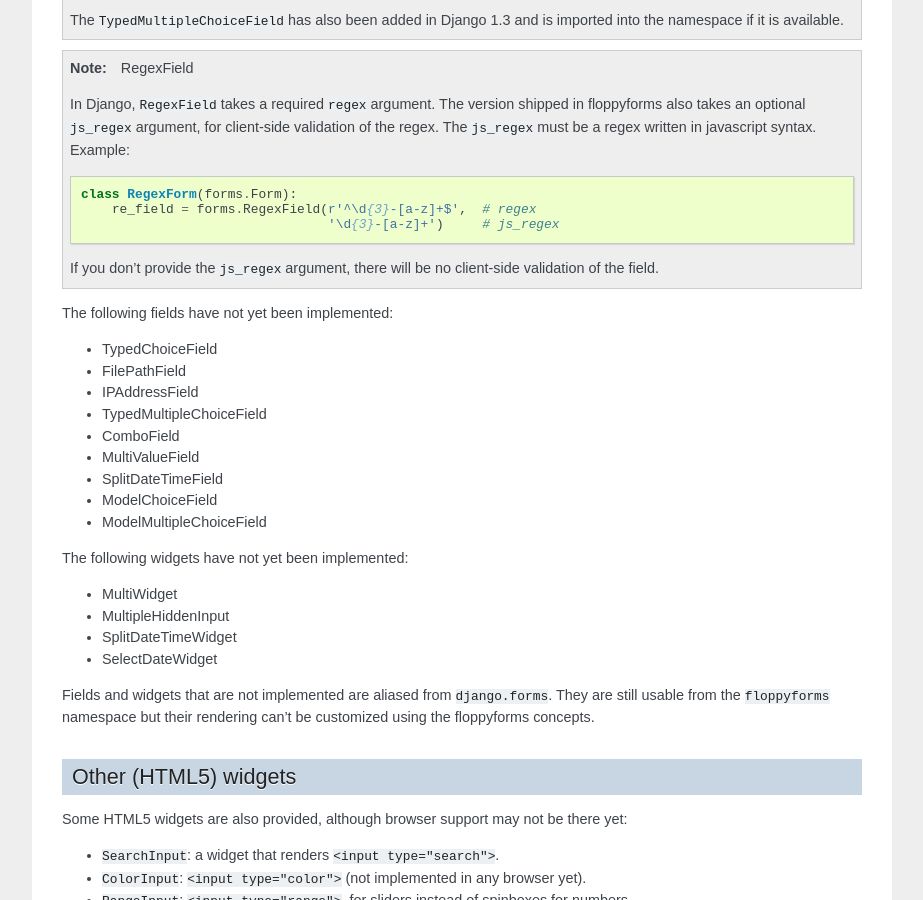
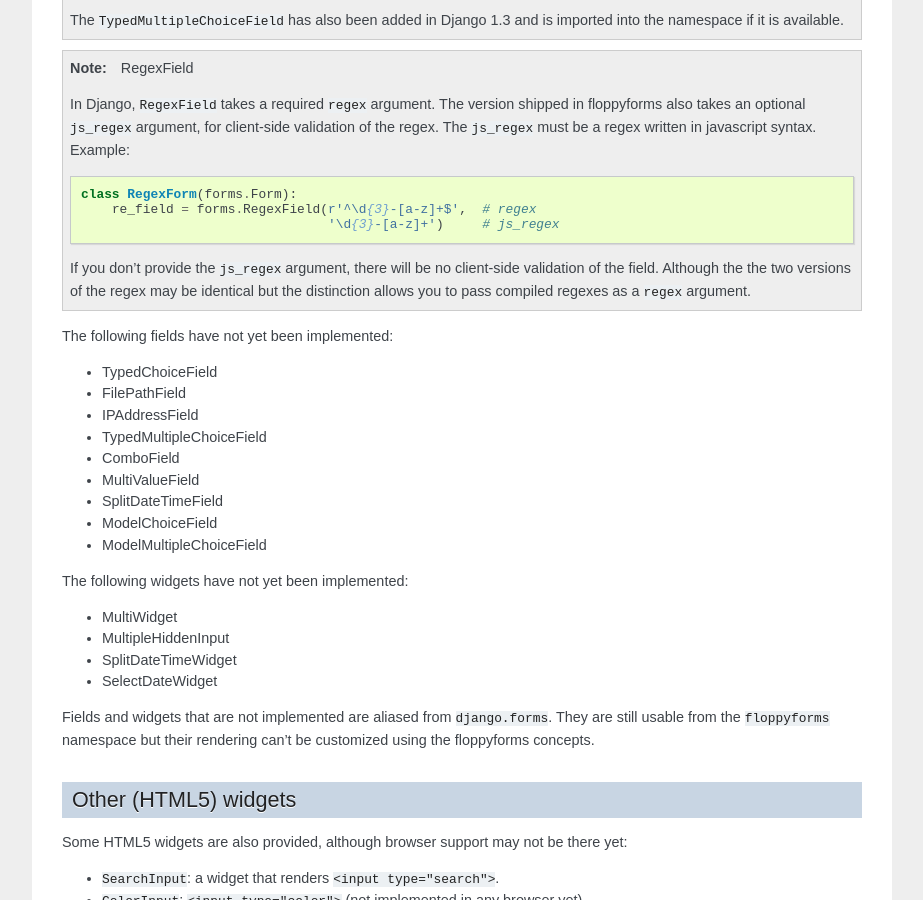
Before and after one commit to jazzband/django-floppyforms, a Sphinx documentation site: the page built from docs/widgets.rst, in a window 1280 px wide and 900 px high, scrolled down 802 px. Shown: the whole window, without its empty margins (198-1121 px from the left). Built offline with Sphinx 7.4.7, drawn with Linux system fonts in a browser that asks for light colours.

Commit message:
Added a note about the reason behind the js_regex arg

```diff
--- a/docs/widgets.rst
+++ b/docs/widgets.rst
@@ -53,7 +53,9 @@
                                         '\d{3}-[a-z]+')     # js_regex
 
     If you don't provide the ``js_regex`` argument, there will be no
-    client-side validation of the field.
+    client-side validation of the field. Although the the two versions of the
+    regex may be identical but the distinction allows you to pass compiled
+    regexes as a ``regex`` argument.
 
 The following fields have not yet been implemented:
 
```
